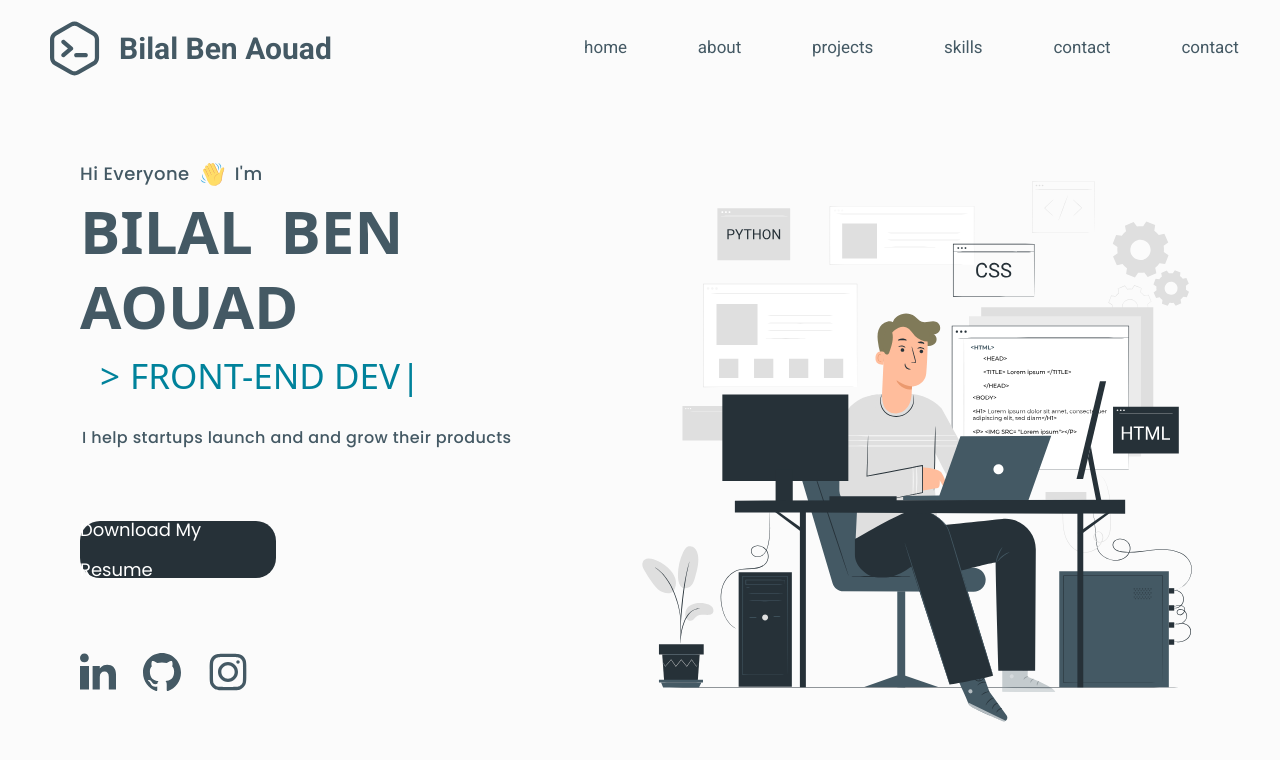
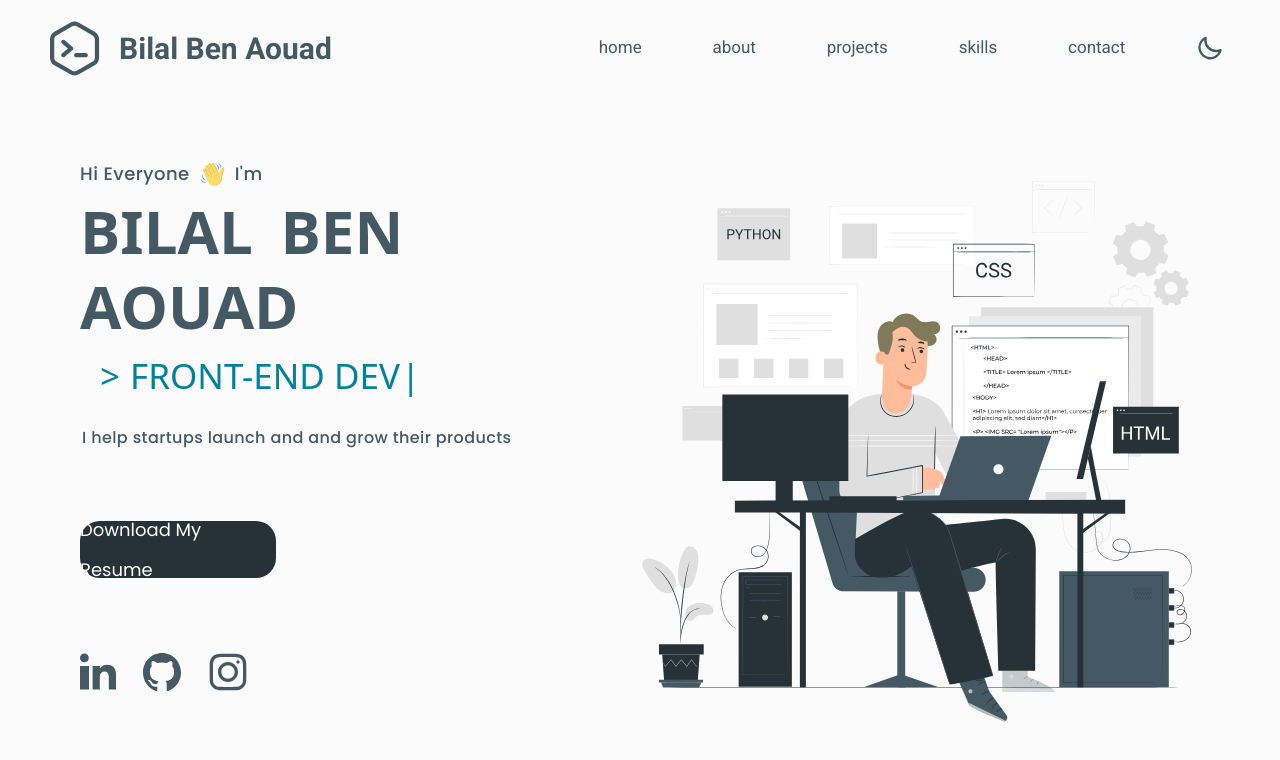
Before and after one commit to bben-aou/my-portfolio, a React (Create React App) app: page / in a window 1280 px wide. Shown: the top 760 px of the page. Built offline with nearby package versions, Linux system fonts and the light colour scheme.

Commit message:
feat : dark mode

```diff
--- a/src/App.js
+++ b/src/App.js
@@ -16,14 +16,11 @@ export const AppContext = createContext();
 
 function App() {
 
-
-
-
-
   const [openMenu, setOpenMenu] = useState("Home");
+  const [theme, setTheme] = useState("light");
   return (
-    <AppContext.Provider value={{ openMenu, setOpenMenu }}>
-      <div className='w-screen h-screen bg-light-900 flex justify-center items-center'>
+    <AppContext.Provider value={{ openMenu, setOpenMenu, theme, setTheme }}>
+      <div className='w-screen h-screen bg-light-900 dark:bg-[#10101a] flex justify-center items-center'>
         <div className='w-full max-w-[93rem] h-full '>
           <Router>
             <Routes>
--- a/src/header/Header.css
+++ b/src/header/Header.css
@@ -15,7 +15,7 @@
 }
 
 .logo-name{
-    @apply lg:ml-[19px] ml-[10px] h-full flex items-center text-[12px] md:text-[18px] lg:text-[30px]  font-roboto font-bold text-dark-800 cursor-pointer;
+    @apply lg:ml-[19px] ml-[10px] h-full flex items-center text-[12px] md:text-[18px] lg:text-[30px]  font-roboto font-bold text-dark-800 dark:text-light-900 cursor-pointer;
 }
 
 .spacing{
@@ -31,7 +31,7 @@
 }
 
 .li-items{
-    @apply lg:ml-[10%] ml-[5%] font-normal text-[17px] font-roboto text-dark-800 cursor-pointer hover:text-dark-900;
+    @apply lg:ml-[10%] ml-[5%] font-normal text-[17px] font-roboto text-dark-800  dark:text-light-900 cursor-pointer hover:text-dark-900;
 }
 
 /* sm menu */
--- a/src/header/Header.js
+++ b/src/header/Header.js
@@ -5,6 +5,7 @@ import './Header.css'
 import { useMediaQuery } from 'react-responsive'
 import PersonalBadge from './components/hamburger-menu/PersonalBadge';
 import NavItems from './components/hamburger-menu/NavItems';
+import ThemeSwitchBtn from './components/theme/ThemeSwitchBtn';
 import icons from '../assets/icons/icons';
 import { Link } from 'react-router-dom';
 import { AppContext } from '../App';
@@ -12,7 +13,7 @@ import { useContext, useEffect } from 'react';
 
 
 export default function Header() {
-    const nav = ["home", "about", "projects", "skills", "contact", "contact"];
+    const nav = ["home", "about", "projects", "skills", "contact"];
 
     const isMdScreen = useMediaQuery({ minWidth: 768 });
     const isLgScreen = useMediaQuery({ minWidth: 1200 });
@@ -27,6 +28,8 @@ export default function Header() {
         if(isMdScreen || isLgScreen)
             setOpenMenu(false);
     },[isMdScreen, isLgScreen, setOpenMenu])
+
+
 
     return (
         <>
@@ -51,12 +54,15 @@ export default function Header() {
                             {
                                 nav.map((item, index) => {
                                     return (
-                                        <li className='li-items' key={index} >
+                                        <li className='li-items ' key={index} >
                                             {<Link to={item === 'home' ? '/' : `/${item}`}>{item}</Link>}
                                         </li>
                                     )
                                 })
                             }
+
+                            <ThemeSwitchBtn/>
+
                         </ul>
                     </nav>
                 }
--- a/src/header/components/sides/LeftSide.js
+++ b/src/header/components/sides/LeftSide.js
@@ -13,7 +13,7 @@ export default function LeftSide() {
     };
 
     return (
-        <div className="w-full h-[60%] px-[20px] lg:px-0 lg:h-full lg:w-1/2 text-dark-800 ">
+        <div className="w-full h-[60%] px-[20px] lg:px-0 lg:h-full lg:w-1/2 text-dark-800 dark:text-light-900 ">
             <div className="w-full h-[50%]  flex flex-col  lg:justify-end ">
                 <div className="w-full flex items-center  ">
                     <span className="text-[12px] lg:text-[18px] font-poppins font-medium tracking-wide">
@@ -54,7 +54,7 @@ export default function LeftSide() {
                 </div>
             </div>
             <div className="w-full h-[50%] flex  flex-col  items-center lg:gap-0 lg:items-start gap-[30%] lg:justify-evenly">
-                <a href={"https://drive.google.com/file/d/1k-Q0fX-0q88YdGJupU89Rv_DAtuxRCL6/view"} download rel='noreferrer' target='_blank' className="w-[60%] h-[20%] flex items-center justify-center text-[14px] lg:w-[35%] lg:h-[18%] font-poppins font-normal lg:text-[18px]  bg-dark-900 rounded-[10px] lg:rounded-[20px] text-white transition duration-700 ease-in-out hover:scale-105">
+                <a href={"https://drive.google.com/file/d/1k-Q0fX-0q88YdGJupU89Rv_DAtuxRCL6/view"} download rel='noreferrer' target='_blank' className="w-[60%] h-[20%] flex items-center justify-center text-[14px] lg:w-[35%] lg:h-[18%] font-poppins font-normal lg:text-[18px]  bg-dark-900  rounded-[10px] lg:rounded-[20px] text-white transition duration-700 ease-in-out hover:scale-105">
                     Download My Resume
                 </a>
                 <div className=" flex items-center gap-[26px] ">
--- /dev/null
+++ b/src/header/components/theme/ThemeSwitchBtn.js
@@ -0,0 +1,31 @@
+import React from 'react'
+import { AppContext } from '../../../App';
+import { useContext, useEffect } from 'react';
+
+
+export default function ThemeSwitchBtn() {
+    const { theme, setTheme } = useContext(AppContext);
+    useEffect(()=>{
+        if (theme === "dark"){
+            document.documentElement.classList.add("dark");
+        }else{
+            document.documentElement.classList.remove("dark");
+        }
+    },[theme])
+
+    // const handleSwitchThemeClick = () =>{
+    //     setTheme(theme === "dark" ? "light" : "dark");
+    // }
+
+    return (
+        <label className="swap swap-rotate li-items " >
+
+            <input type="checkbox" onClick={()=>{setTheme(theme === "dark" ? "light" : "dark")}}/>
+
+            <svg className="swap-on fill-current w-7 h-7" xmlns="http://www.w3.org/2000/svg" viewBox="0 0 24 24"><path d="M5.64,17l-.71.71a1,1,0,0,0,0,1.41,1,1,0,0,0,1.41,0l.71-.71A1,1,0,0,0,5.64,17ZM5,12a1,1,0,0,0-1-1H3a1,1,0,0,0,0,2H4A1,1,0,0,0,5,12Zm7-7a1,1,0,0,0,1-1V3a1,1,0,0,0-2,0V4A1,1,0,0,0,12,5ZM5.64,7.05a1,1,0,0,0,.7.29,1,1,0,0,0,.71-.29,1,1,0,0,0,0-1.41l-.71-.71A1,1,0,0,0,4.93,6.34Zm12,.29a1,1,0,0,0,.7-.29l.71-.71a1,1,0,1,0-1.41-1.41L17,5.64a1,1,0,0,0,0,1.41A1,1,0,0,0,17.66,7.34ZM21,11H20a1,1,0,0,0,0,2h1a1,1,0,0,0,0-2Zm-9,8a1,1,0,0,0-1,1v1a1,1,0,0,0,2,0V20A1,1,0,0,0,12,19ZM18.36,17A1,1,0,0,0,17,18.36l.71.71a1,1,0,0,0,1.41,0,1,1,0,0,0,0-1.41ZM12,6.5A5.5,5.5,0,1,0,17.5,12,5.51,5.51,0,0,0,12,6.5Zm0,9A3.5,3.5,0,1,1,15.5,12,3.5,3.5,0,0,1,12,15.5Z"  /></svg>
+
+            <svg className="swap-off fill-current w-7 h-7" xmlns="http://www.w3.org/2000/svg" viewBox="0 0 24 24"><path d="M21.64,13a1,1,0,0,0-1.05-.14,8.05,8.05,0,0,1-3.37.73A8.15,8.15,0,0,1,9.08,5.49a8.59,8.59,0,0,1,.25-2A1,1,0,0,0,8,2.36,10.14,10.14,0,1,0,22,14.05,1,1,0,0,0,21.64,13Zm-9.5,6.69A8.14,8.14,0,0,1,7.08,5.22v.27A10.15,10.15,0,0,0,17.22,15.63a9.79,9.79,0,0,0,2.1-.22A8.11,8.11,0,0,1,12.14,19.73Z"  /></svg>
+
+        </label>
+    )
+}
--- a/src/pages/about/About.js
+++ b/src/pages/about/About.js
@@ -1,4 +1,4 @@
-import React, { useEffect, useState } from 'react'
+// import React, { useEffect, useState } from 'react'
 import './about.css'
 import Header from '../../header/Header'
 import profile from '../../assets/bben-aou.jpeg'
@@ -8,7 +8,7 @@ import { AppContext } from "../../App";
 import { useContext } from 'react';
 import { useMediaQuery } from 'react-responsive'
 
-import {useNavigate} from 'react-router-dom';
+import { useNavigate } from 'react-router-dom';
 
 
 import Quote from './Quote';
@@ -21,12 +21,12 @@ export default function About() {
     const { openMenu } = useContext(AppContext);
     const isMdScreen = useMediaQuery({ minWidth: 768 });
     const isLgScreen = useMediaQuery({ minWidth: 1200 });
-    const [showSocialMedia, setShowSocialMedia] = useState(true);
+    // const [showSocialMedia, setShowSocialMedia] = useState(true);
 
-    useEffect(() => {
-        if (isMdScreen || isLgScreen)
-            setShowSocialMedia(false);
-    }, [isLgScreen, isMdScreen])
+    // useEffect(() => {
+    //     if (isMdScreen || isLgScreen)
+    //         setShowSocialMedia(false);
+    // }, [isLgScreen, isMdScreen])
 
     const handleBtnClick = () => {
         navigate('/contact');
@@ -42,7 +42,7 @@ export default function About() {
                         <img src={profile} alt="profile" className=" custom-class shadow-profile  shadow-[#445964b0] animate-profile " />
                         {(isMdScreen || isLgScreen) && <SocialMedia />}
                     </div>
-                   {(isMdScreen || isLgScreen) && <Quote
+                    {(isMdScreen || isLgScreen) && <Quote
                         quoteContent={"“Learning is the only thing that the mind never gets tired of, is never afraid of and never regrets”"}
                         author={"Leonardo Da Vinci"}
                     />}
--- a/tailwind.config.js
+++ b/tailwind.config.js
@@ -4,6 +4,7 @@ module.exports = {
   content: [
     "./src/**/*.{js,jsx,ts,tsx}",
   ],
+  darkMode: "class",
   theme: {
     extend: {
       colors: {
```
